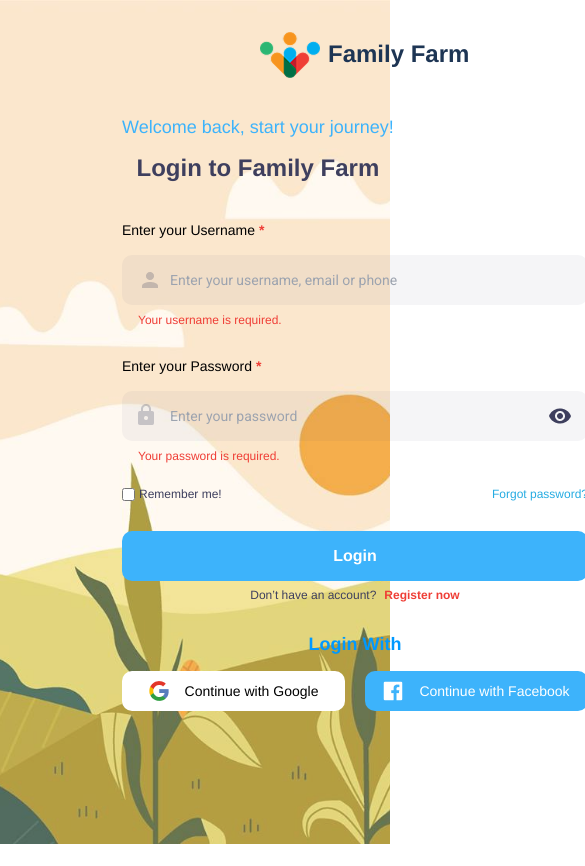
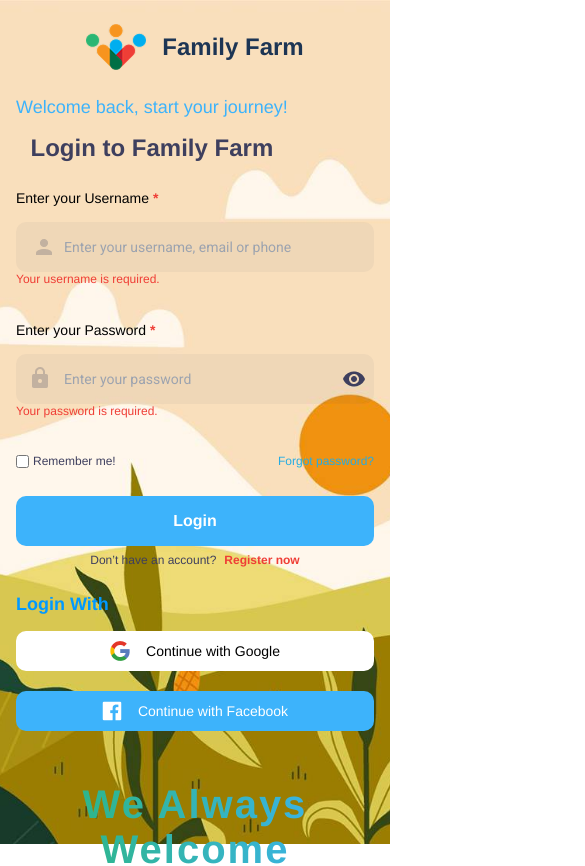
Before and after one commit to thucnh071203/family-farm-client, a React (Create React App) app: page /login in a window 390 px wide. Shown: the top 866 px of the page, 585 px wide, since content can reach past the window. Built offline with nearby package versions, Linux system fonts and the light colour scheme.

Commit message:
add loginpage responsive

```diff
--- a/src/components/LoginForm.js
+++ b/src/components/LoginForm.js
@@ -48,18 +48,9 @@ const LoginForm = () => {
   }
 
   return (
-    <div className="overlap">
-      <div className="frame-2">
-        <div className="div-wrapper">
-          <button type="button" className="text-wrapper-2" onClick={handleLogin}>Login</button>
-        </div>
-        <div className="frame-3">
-          <div className="text-wrapper-3">Don’t have an account?</div>
-          <Link to="/register" className="text-wrapper-4">Register now</Link>
-        </div>
-      </div>
-
-      <div className="logo">
+    <div className="overlap w-full md:w-1/2 mt-6 md:mt-0 md:ml-[5%]">
+      <div className="form-container w-full max-w-[466px] flex flex-col gap-7 mx-auto">
+        <div className="logo flex justify-center items-center gap-x-4 mx-auto">
           <img className="image" src={logo} alt="Logo" />
           <div className="family-farm">Family Farm</div>
         </div>
@@ -74,8 +65,8 @@ const LoginForm = () => {
             <div className="text-wrapper-6">Enter your Username</div>
             <div className="text-wrapper-7">*</div>
           </div>
-        <div className="overlap-group-wrapper">
-          <div className="overlap-group">
+          <div className="overlap-group-wrapper mt-4 w-full">
+            <div className="overlap-group w-full flex">
               <img className="mdi-user" src={mdiUser} alt="User Icon" />
 
               {/* INPUT USERNAME  */}
@@ -98,9 +89,8 @@ const LoginForm = () => {
             <div className="text-wrapper-6">Enter your Password</div>
             <div className="text-wrapper-7">*</div>
           </div>
-        <div className="text-wrapper-9">Your password is required.</div>
-        <div className="overlap-group-wrapper">
-          <div className="overlap-group">
+          <div className="overlap-group-wrapper mt-4 w-full">
+            <div className="overlap-group w-full flex">
               <img className="mdi-clock" src={mdiClock} alt="Clock Icon" />
 
               {/* INPUT CHO PASSWORD  */}
@@ -112,10 +102,10 @@ const LoginForm = () => {
                 onChange={(e) => setPassword(e.target.value)}
               />
 
-
               <img className="mdi-eye" src={iconEye} alt="Eye Icon" />
             </div>
           </div>
+          <div className="text-wrapper-9">Your password is required.</div>
         </div>
 
         <div className="login-options">
@@ -126,16 +116,27 @@ const LoginForm = () => {
           <Link to="/forgot-password" className="text-wrapper-11" href="#">Forgot password?</Link>
         </div>
 
+        <div className="frame-2 w-full">
+          <div className="div-wrapper">
+            <button type="button" className="text-wrapper-2" onClick={handleLogin}>Login</button>
+          </div>
+          <div className="frame-3">
+            <div className="text-wrapper-3">Don’t have an account?</div>
+            <Link to="/register" className="text-wrapper-4">Register now</Link>
+          </div>
+        </div>
+
         <div className="frame-8">
           <div className="text-wrapper-12">Login With</div>
-        <div className="frame-9">
-          <div className="frame-10">
+          <div className="frame-9 flex flex-col justify-center items-center lg:flex-row">
+            <div className="frame-10 w-full lg:w-[223px]">
               <img className="img" src={googleIcon} alt="Google Icon" />
               <div className="text-wrapper-13">Continue with Google</div>
             </div>
-          <div className="frame-11">
+            <div className="frame-11 w-full lg:w-[223px]">
               <img className="img" src={fbIcon} alt="Facebook Icon" />
               <div className="text-wrapper-14">Continue with Facebook</div>
+            </div>
           </div>
         </div>
       </div>
--- a/src/pages/LoginPage/LoginPage.js
+++ b/src/pages/LoginPage/LoginPage.js
@@ -16,8 +16,10 @@ const LoginPage = () => {
           alt="Background"
         />
       </div>
-      <div className="div">
-        <div className="frame">
+      <div className="div px-4 sm:px-6 lg:px-8 mx-auto flex flex-col md:flex-row items-center gap-4">
+        {/* Gọi component form */}
+        <LoginForm />
+        <div className="frame w-full md:w-1/2 mb-10 md:mb-0 mt-20 md:mt-0">
           <p className="we-always-welcome">
             We Always Welcome Experienced People To Work With Farmers.
           </p>
@@ -25,9 +27,6 @@ const LoginPage = () => {
             Join as an Expert!
           </Link>
         </div>
-
-        {/* Gọi component form */}
-        <LoginForm />
       </div>
     </div>
   );
--- a/src/pages/LoginPage/loginstyle.css
+++ b/src/pages/LoginPage/loginstyle.css
@@ -1,5 +1,5 @@
-body{
-    overflow: hidden; /* Ngăn cuộn nếu không cần */
+/* body{
+    overflow: hidden;
 }
 
 .login-page {
@@ -17,7 +17,7 @@ body{
     left: 0;
     width: 100%;
     height: 100%;
-    z-index: 0; /* Cho nằm dưới */
+    z-index: 0;
   }
 
   .login-page .img-background img {
@@ -80,7 +80,7 @@ body{
   }
 
   .login-page .text-wrapper:hover {
-    color: #CC9933; /* hoặc #d35400 hoặc #6c3483 tùy cảm hứng */
+    color: #CC9933;
   }
 
   .login-page .overlap {
@@ -89,7 +89,6 @@ body{
     height: 1024px;
     top: 0;
     left: 0;
-    /* background-image: url(./img/rectangle-71.svg); */
     background-size: 100% 100%;
     background: rgba(255, 255, 255, 0.25);
   }
@@ -122,7 +121,7 @@ body{
   }
 
   .login-page .div-wrapper:hover {
-    background-color: #4b2354; /* 👈 Màu mới khi hover */
+    background-color: #4b2354;
   }
 
   .login-page .text-wrapper-2 {
@@ -314,24 +313,11 @@ body{
     left: 16px;
   }
 
-  /* .login-page .text-wrapper-8 {
-    position: absolute;
-    top: 17px;
-    left: 48px;
-    font-family: "Roboto-Light", Helvetica;
-    font-weight: 300;
-    color: var(--variable-collection-black);
-    font-size: 14px;
-    letter-spacing: 0;
-    line-height: normal;
-    white-space: nowrap;
-  } */
-
   .login-page .input-text {
     position: absolute;
-    top: 12px;         /* Căn giữa chiều dọc */
-    left: 48px;        /* Đẩy sang phải sau icon */
-    width: 400px;      /* Hoặc dùng calc(100% - 60px) để linh hoạt */
+    top: 12px;
+    left: 48px;
+    width: 400px;
     height: 26px;
     border: none;
     background: transparent;
@@ -339,7 +325,7 @@ body{
     font-weight: 300;
     font-size: 14px;
     color: var(--variable-collection-black);
-    outline: none;     /* Bỏ viền khi focus */
+    outline: none;
   }
 
   .login-page .text-wrapper-9 {
@@ -526,4 +512,481 @@ body{
     letter-spacing: 0;
     line-height: normal;
     white-space: nowrap;
+  } */
+
+body{
+    overflow: hidden;
+}
+
+.login-page {
+    background-color: #00000033;
+    display: flex;
+    flex-direction: row;
+    justify-content: center;
+    width: 100%;
+    height: 100vh;
   }
+
+  .login-page .img-background {
+    position: absolute;
+    top: 0;
+    left: 0;
+    width: 100%;
+    height: 100%;
+    z-index: 0; /* Cho nằm dưới */
+  }
+
+  .login-page .img-background img {
+    width: 100%;
+    height: 100%;
+    object-fit: cover;
+  }
+
+  .login-page .div {
+    width: 100%;
+    height: 100%;
+    max-width: 1440px;
+    position: relative;
+    z-index: 1;
+  }
+
+  .login-page .frame {
+    display: flex;
+    flex-direction: column;
+    align-items: center;
+    justify-content: center;
+    gap: 15px;
+    margin-top: 10%;
+  }
+
+  .login-page .we-always-welcome {
+    position: relative;
+    align-self: stretch;
+    margin-top: -1.00px;
+    text-align: center;
+    background: linear-gradient(
+      90deg,
+      rgba(43, 182, 115, 1) 0%,
+      rgba(61, 179, 251, 1) 100%
+    );
+    -webkit-background-clip: text !important;
+    background-clip: text;
+    -webkit-text-fill-color: transparent;
+    font-family: "Rajdhani-Bold", Helvetica;
+    font-weight: 700;
+    color: var(--variable-collection-green);
+    font-size: 40px;
+    letter-spacing: 2.00px;
+    line-height: normal;
+  }
+
+  .login-page .text-wrapper {
+    position: relative;
+    width: fit-content;
+    font-family: "Roboto-Bold", Helvetica;
+    font-weight: 700;
+    color: var(--variable-collection-red);
+    font-size: 24px;
+    letter-spacing: 0;
+    line-height: normal;
+    white-space: nowrap;
+    transition: color 0.3s ease;
+  }
+
+  .login-page .text-wrapper:hover {
+    color: #CC9933; /* hoặc #d35400 hoặc #6c3483 tùy cảm hứng */
+  }
+
+  .login-page .overlap {
+    height: 100vh;
+    display: flex;
+    flex-direction: column;
+    justify-content: center; /* Căn giữa theo chiều dọc */
+    background-size: cover;
+  }
+
+  .form-container {
+    width: 100%;
+    height: auto;
+  }
+
+  .login-page .frame-2 {
+    display: flex;
+    flex-direction: column;
+    align-items: center;
+    gap: 8px;
+  }
+
+  .login-page .div-wrapper {
+    display: flex;
+    height: 50px;
+    align-items: center;
+    justify-content: center;
+    gap: 10px;
+    padding: 10px;
+    position: relative;
+    align-self: stretch;
+    width: 100%;
+    background-color: #3db3fb;
+    border-radius: 10px;
+    cursor: pointer;
+    transition: all 0.3s ease;
+  }
+
+  .login-page .div-wrapper:hover {
+    background-color: #4b2354; /* 👈 Màu mới khi hover */
+  }
+
+  .login-page .text-wrapper-2 {
+    position: relative;
+    width: fit-content;
+    font-family: "Roboto-Bold", Helvetica;
+    font-weight: 700;
+    color: #ffffff;
+    font-size: 16px;
+    letter-spacing: 0;
+    line-height: normal;
+    white-space: nowrap;
+  }
+
+  .login-page .frame-3 {
+    display: inline-flex;
+    align-items: center;
+    justify-content: center;
+    gap: 8px;
+    position: relative;
+    flex: 0 0 auto;
+  }
+
+  .login-page .text-wrapper-3 {
+    position: relative;
+    width: fit-content;
+    margin-top: -1.00px;
+    font-family: "Roboto-Medium", Helvetica;
+    font-weight: 500;
+    color: #3e3f5e;
+    font-size: 12px;
+    letter-spacing: 0;
+    line-height: normal;
+    white-space: nowrap;
+  }
+
+  .login-page .text-wrapper-4 {
+    position: relative;
+    width: fit-content;
+    margin-top: -1.00px;
+    font-family: "Roboto-Bold", Helvetica;
+    font-weight: 700;
+    color: var(--variable-collection-red);
+    font-size: 12px;
+    letter-spacing: 0;
+    line-height: normal;
+    white-space: nowrap;
+  }
+
+  .login-page .logo {
+    width: 192px;
+    height: 46px;
+  }
+
+  .login-page .logo-image {
+    width: 60px;
+    height: 46px;
+    object-fit: cover;
+  }
+
+  .login-page .family-farm {
+    font-family: "Rajdhani-Bold", Helvetica;
+    font-weight: 700;
+    color: #1d3554;
+    font-size: 24px;
+    letter-spacing: 0;
+    line-height: normal;
+    width: fit-content;
+    white-space: nowrap;
+  }
+
+  .login-page .frame-4 {
+    display: flex;
+    flex-direction: column;
+    width: fit-content;
+    align-items: center;
+    justify-content: center;
+    gap: 16px;
+  }
+
+  .login-page .p {
+    position: relative;
+    align-self: stretch;
+    margin-top: -1.00px;
+    font-family: "Roboto-Regular", Helvetica;
+    font-weight: 400;
+    color: #3db3fb;
+    font-size: 18px;
+    letter-spacing: 0;
+    line-height: normal;
+  }
+
+  .login-page .text-wrapper-5 {
+    position: relative;
+    align-self: stretch;
+    font-family: "Roboto-Bold", Helvetica;
+    font-weight: 700;
+    color: #3e3f5e;
+    font-size: 24px;
+    letter-spacing: 0;
+    line-height: normal;
+  }
+
+  .login-page .group {
+    height: 104px;
+    width: 100%;
+    text-align: left;
+  }
+
+  .login-page .frame-5 {
+    display: inline-flex;
+    align-items: center;
+    justify-content: center;
+    gap: 4px;
+  }
+
+  .login-page .text-wrapper-6 {
+    position: relative;
+    width: fit-content;
+    margin-top: -1.00px;
+    font-family: "Roboto-Medium", Helvetica;
+    font-weight: 500;
+    color: #000000;
+    font-size: 14px;
+    letter-spacing: 0;
+    line-height: normal;
+    white-space: nowrap;
+  }
+
+  .login-page .text-wrapper-7 {
+    position: relative;
+    width: fit-content;
+    margin-top: -1.00px;
+    font-family: "Roboto-Bold", Helvetica;
+    font-weight: 700;
+    color: var(--variable-collection-red);
+    font-size: 14px;
+    letter-spacing: 0;
+    line-height: normal;
+    white-space: nowrap;
+  }
+
+  .login-page .overlap-group-wrapper {
+    height: 50px;
+  }
+
+  .login-page .overlap-group {
+    position: relative;
+    height: 50px;
+    background-color: #3e3f5e0d;
+    border-radius: 10px;
+  }
+
+  .login-page .mdi-user {
+    position: absolute;
+    width: 24px;
+    height: 24px;
+    top: 13px;
+    left: 16px;
+  }
+
+  .login-page .mdi-clock {
+    position: absolute;
+    width: 16px;
+    height: 21px;
+    top: 13px;
+    left: 16px;
+  }
+
+  .login-page .input-text {
+    position: absolute;
+    top: 12px;
+    left: 48px;
+    width: 86%;
+    height: 26px;
+    border: none;
+    background: transparent;
+    font-family: "Roboto", Helvetica;
+    font-weight: 300;
+    font-size: 14px;
+    color: var(--variable-collection-black);
+    outline: none;     /* Bỏ viền khi focus */
+  }
+
+  .login-page .text-wrapper-9 {
+    font-family: "Roboto-Medium", Helvetica;
+    font-weight: 500;
+    color: #ef3e36;
+    font-size: 12px;
+    letter-spacing: 0;
+    line-height: normal;
+    white-space: nowrap;
+  }
+
+  .login-page .group-2 {
+    height: 104px;
+    width: 100%;
+    text-align: left;
+  }
+
+  .login-page .vector {
+    position: absolute;
+    width: 16px;
+    height: 21px;
+    top: 14px;
+    left: 20px;
+  }
+
+  .login-page .mdi-eye {
+    position: absolute;
+    width: 24px;
+    height: 24px;
+    top: 13px;
+    left: 91%;
+    cursor: pointer;
+  }
+
+  .login-page .login-options {
+    display: flex;
+    width: 100%;
+    align-items: center;
+    justify-content: space-between;
+    align-items: center;
+  }
+
+  .login-page .remember-me {
+    display: inline-flex;
+    align-items: center;
+    justify-content: center;
+    gap: 4px;
+    position: relative;
+    flex: 0 0 auto;
+  }
+
+  .login-page .img {
+    position: relative;
+    width: 20px;
+    height: 20px;
+  }
+
+  .login-page .text-wrapper-10 {
+    position: relative;
+    width: fit-content;
+    font-family: "Roboto-Medium", Helvetica;
+    font-weight: 500;
+    color: #3e3f5e;
+    font-size: 12px;
+    letter-spacing: 0;
+    line-height: normal;
+    white-space: nowrap;
+  }
+
+  .login-page .text-wrapper-11 {
+    position: relative;
+    width: fit-content;
+    font-family: "Roboto-Medium", Helvetica;
+    font-weight: 500;
+    color: #26ace2;
+    font-size: 12px;
+    letter-spacing: 0;
+    line-height: normal;
+    white-space: nowrap;
+  }
+
+  .login-page .frame-8 {
+    display: flex;
+    flex-direction: column;
+    width: 100%;
+    align-items: flex-start;
+    text-align: left;
+    gap: 16px;
+  }
+
+  .login-page .text-wrapper-12 {
+    position: relative;
+    align-self: stretch;
+    margin-top: -1.00px;
+    font-family: "Roboto-Bold", Helvetica;
+    font-weight: 700;
+    color: #0099FF;
+    font-size: 18px;
+    letter-spacing: 0;
+    line-height: normal;
+  }
+
+  .login-page .frame-9 {
+    gap: 20px;
+    position: relative;
+    align-self: stretch;
+    width: 100%;
+    flex: 0 0 auto;
+  }
+
+  .login-page .frame-10 {
+    display: flex;
+    height: 40px;
+    align-items: center;
+    justify-content: center;
+    gap: 16px;
+    position: relative;
+    background-color: #ffffff;
+    border-radius: 10px;
+    cursor: pointer;
+    transition: background-color 0.3s ease;
+  }
+
+  .login-page .frame-11 {
+    display: flex;
+    height: 40px;
+    align-items: center;
+    justify-content: center;
+    gap: 16px;
+    position: relative;
+    background-color: #3db3fb;
+    border-radius: 10px;
+    cursor: pointer;
+    transition: background-color 0.3s ease;
+  }
+
+  .login-page .frame-10:hover {
+    background-color: #ff0000;
+  }
+
+  .login-page .text-wrapper-13 {
+    color: #000000;
+    position: relative;
+    width: fit-content;
+    font-family: "Roboto-Medium", Helvetica;
+    font-weight: 500;
+    font-size: 14px;
+    letter-spacing: 0;
+    line-height: normal;
+    white-space: nowrap;
+    transition: color 0.3s ease;
+  }
+
+  .login-page .frame-10:hover .text-wrapper-13 {
+    color: #ffffff;
+  }
+
+  .login-page .frame-11:hover {
+    background-color: #4b2354;
+  }
+
+  .login-page .text-wrapper-14 {
+    color: #ffffff;
+    position: relative;
+    width: fit-content;
+    font-family: "Roboto-Medium", Helvetica;
+    font-weight: 500;
+    font-size: 14px;
+    letter-spacing: 0;
+    line-height: normal;
+    white-space: nowrap;
+  }
```
Lines whose indentation alone changed are shown as unchanged.
